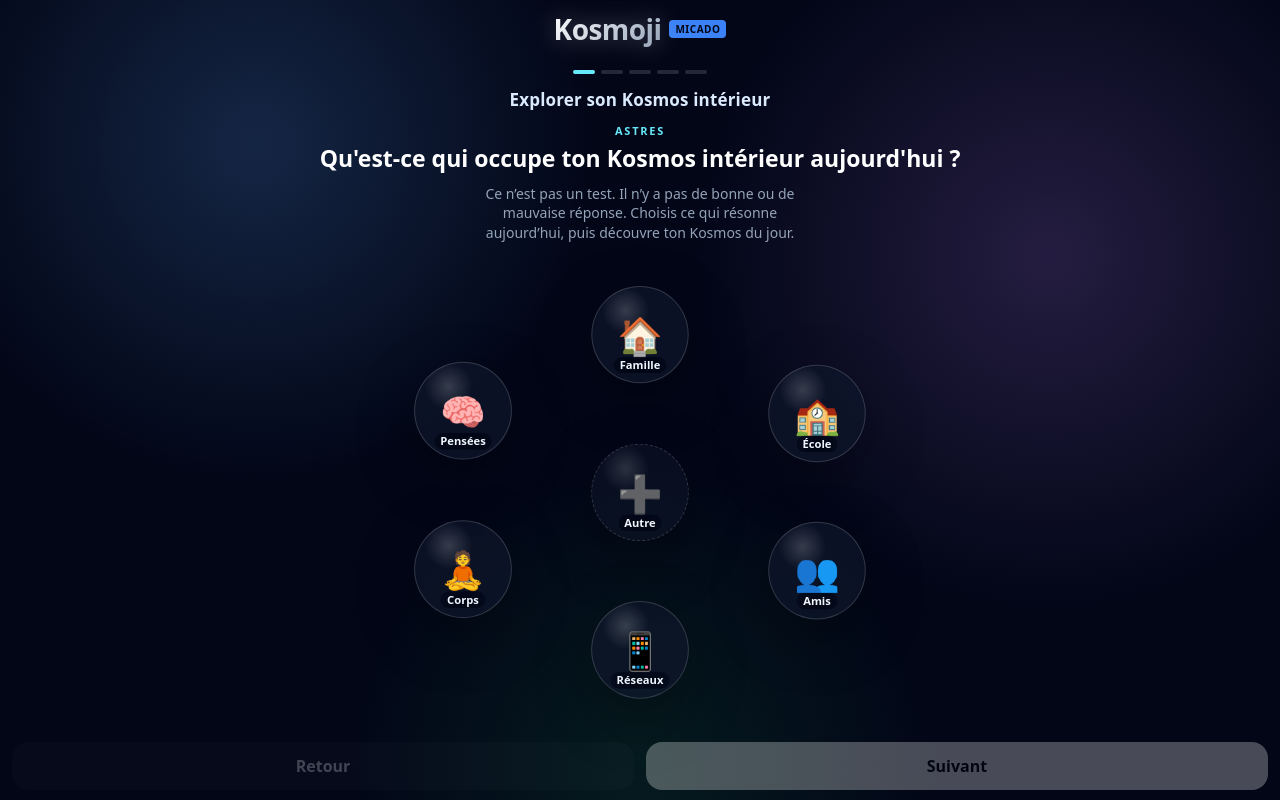
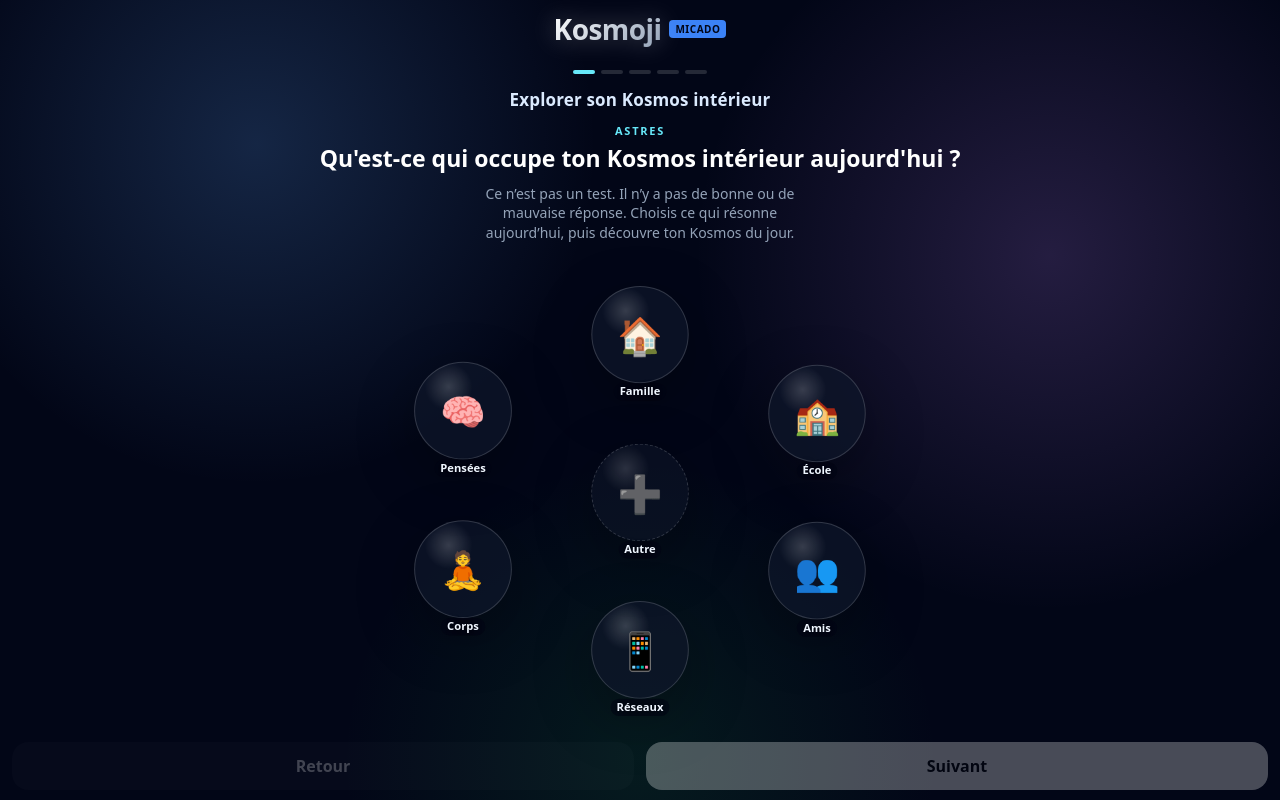
Before and after one commit to pierkiroule/echomood-micado, a React (Vite) app: page / in a window 1280 px wide. Built offline with nearby package versions, Linux system fonts and the light colour scheme.

Commit message:
Keep emoji labels fully visible

```diff
--- a/src/index.css
+++ b/src/index.css
@@ -1037,3 +1037,30 @@
 .c-node.central small {
   transform: translateY(calc(var(--network-label-offset, 22px) + 3px));
 }
+
+/* Labels complets: le texte sous les émojis ne doit jamais être tronqué. */
+.bubble {
+  overflow: visible;
+}
+
+.bubble-label {
+  bottom: -18px;
+  max-width: min(128px, 34vw);
+  white-space: normal;
+  overflow: visible;
+  text-overflow: clip;
+  line-height: 1.15;
+  overflow-wrap: anywhere;
+}
+
+.constellation {
+  overflow: visible;
+}
+
+.c-node small {
+  max-width: min(120px, 28vw);
+  white-space: normal;
+  overflow: visible;
+  text-overflow: clip;
+  overflow-wrap: anywhere;
+}
```
